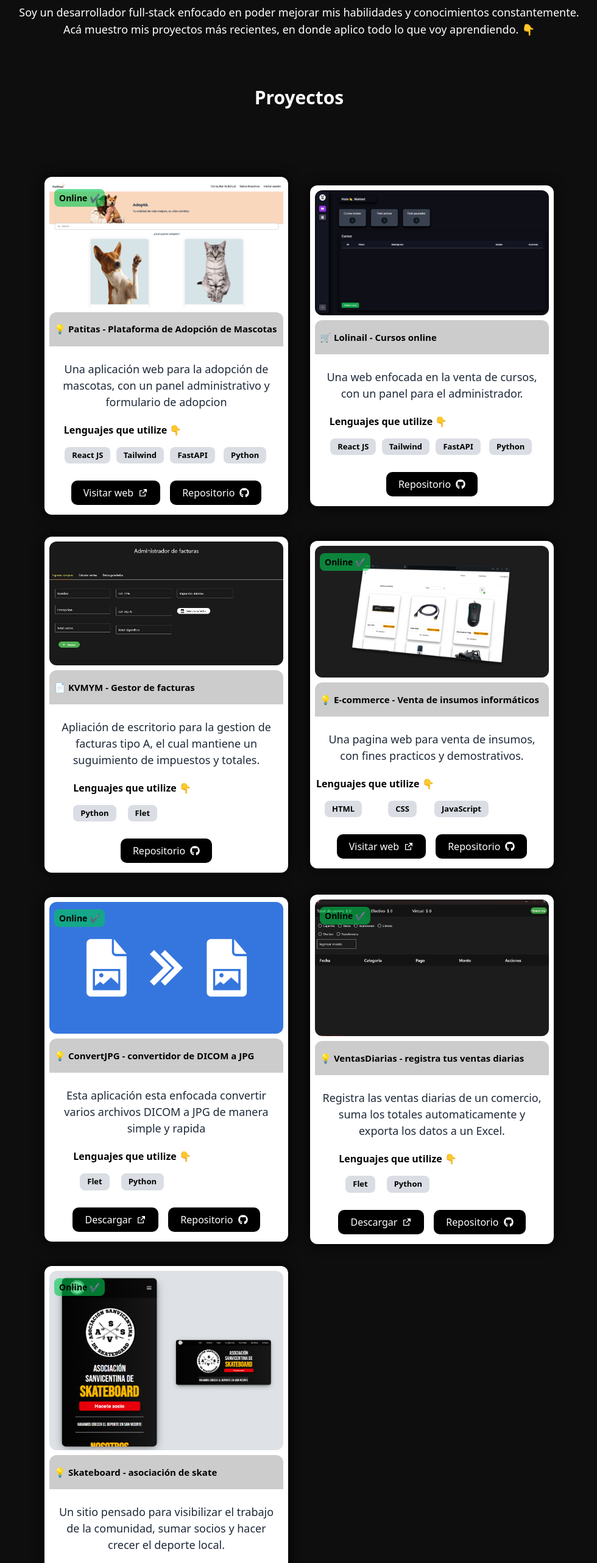
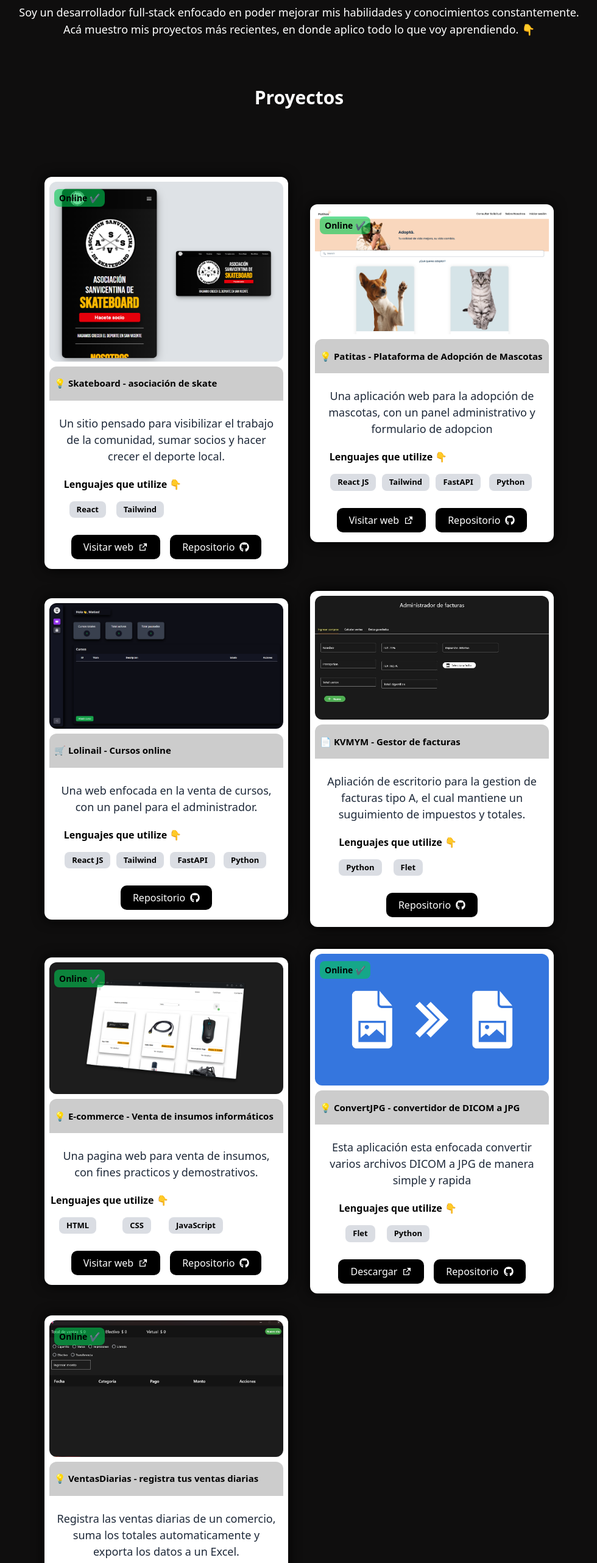
Before and after one commit to matiasDev4/portafolio, a React (Vite) app: page / in a window 1280 px wide. Shown: the part 234-2797 px from the top of the page at 61% size, without its empty margins (149-1129 px from the left). Built offline with nearby package versions, Linux system fonts and the light colour scheme.

Commit message:
Update Body.jsx

```diff
--- a/src/components/Body.jsx
+++ b/src/components/Body.jsx
@@ -2,7 +2,17 @@ import { RiExternalLinkFill } from "react-icons/ri";
 import { FaGithub } from "react-icons/fa";
 
 export const Body = () => {
-    const cards = [{
+    const cards = [    {
+        "name": "💡 Skateboard - asociación de skate ",
+        "description": "Un sitio pensado para visibilizar el trabajo de la comunidad, sumar socios y hacer crecer el deporte local.",
+        "lenguajes": ["React", "Tailwind"],
+        "img": "proyectos/skate.png",
+        "link": "https://asociacionskate.netlify.app",
+        "link_repo": "https://github.com/matiasDev4/Asociaci-n-skate",
+        "active": true,
+        "type": "web"
+
+    },{
         "name": "💡 Patitas - Plataforma de Adopción de Mascotas",
         "description": "Una aplicación web para la adopción de mascotas, con un panel administrativo y formulario de adopcion",
         "lenguajes": ["React JS", "Tailwind", "FastAPI", "Python"],
@@ -66,17 +76,7 @@ export const Body = () => {
         "type": "app"
 
     },
-    {
-        "name": "💡 Skateboard - asociación de skate ",
-        "description": "Un sitio pensado para visibilizar el trabajo de la comunidad, sumar socios y hacer crecer el deporte local.",
-        "lenguajes": ["React", "Tailwind"],
-        "img": "proyectos/skate.png",
-        "link": "https://asociacionskate.netlify.app",
-        "link_repo": "https://github.com/matiasDev4/Asociaci-n-skate",
-        "active": true,
-        "type": "web"
-
-    }]
+]
     return (
         <section className="my-10 grid grid-cols-1 lg:grid-cols-2 md:grid-cols-2 2xl:grid-cols-3 gap-x-5 gap-y-5 lg:mx-10 md:mx-16 xl:mx-28 place-items-center
         md:max-w-[1200px]">
```
